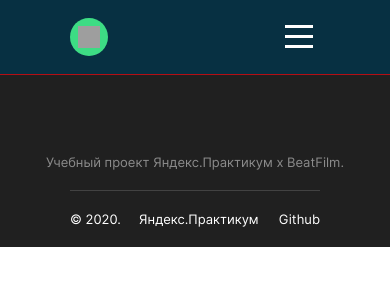
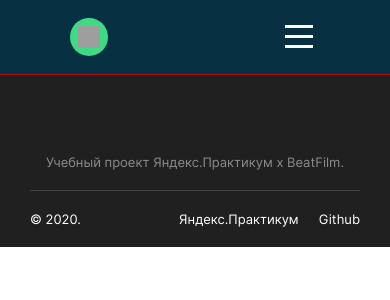
Before and after one commit to Easy-Deny/movies-explorer-frontend, a React (Create React App) app: page / in a window 390 px wide. Shown: the top 300 px of the page. Built offline with nearby package versions, Linux system fonts and the light colour scheme; grey boxes are pictures that could not be loaded.

Commit message:
fix footer for custom width

```diff
--- a/src/blocks/footer/__description/footer__description.css
+++ b/src/blocks/footer/__description/footer__description.css
@@ -1,5 +1,5 @@
 .footer__description{
     display: inline-flex;
     color: #8B8B8B;
-    margin: 79px auto 20px auto;
+    margin: 0 auto 20px auto;
 }
--- a/src/blocks/footer/__line/footer__line.css
+++ b/src/blocks/footer/__line/footer__line.css
@@ -1,5 +1,5 @@
 .footer__line{
     height: 1px;
     background-color: #424242;
-    margin: 0 70px;
+    margin: 0;
 }
--- a/src/blocks/footer/__links/footer__links.css
+++ b/src/blocks/footer/__links/footer__links.css
@@ -3,3 +3,11 @@
     flex-direction: row;
     gap: 20px;
 }
+
+@media screen and (max-width:320px) {
+    .footer__links {
+        flex-direction: column;
+        gap: 12px;
+        text-align: center;
+    }
+}
--- a/src/blocks/footer/__text/footer__text.css
+++ b/src/blocks/footer/__text/footer__text.css
@@ -1,6 +1,14 @@
 .footer__text{
-    display: inline-flex;
-    margin: 20px 70px;
+    display: flex;
+    margin-top: 20px;
     justify-content: space-between;
     color: #FFFFFF;
 }
+
+@media screen and (max-width:320px) {
+    .footer__text {
+        flex-direction: column-reverse;
+        margin: 30px auto 0 auto;
+        gap: 30px;
+    }
+}
--- a/src/blocks/footer/__year/footer__tear.css
+++ b/src/blocks/footer/__year/footer__tear.css
@@ -1,3 +1,10 @@
 .footer__year{
     margin: 0;
 }
+
+@media screen and (max-width:320px) {
+    .footer__year {
+        color: #8B8B8B;
+        margin: 0 auto;
+    }
+}
--- a/src/blocks/footer/footer.css
+++ b/src/blocks/footer/footer.css
@@ -7,4 +7,18 @@
     font-weight: 400;
     line-height: 16px;
     letter-spacing: 0px;
+    padding: 79px 70px 20px 70px;
+    text-align: center;
 }
+
+@media screen and (max-width:768px) {
+    .footer {
+        padding: 79px 30px 20px 30px;
+    }
+}
+
+@media screen and (max-width:320px) {
+    .footer {
+        padding: 79px 10px 20px 10px;
+    }
+}
```
